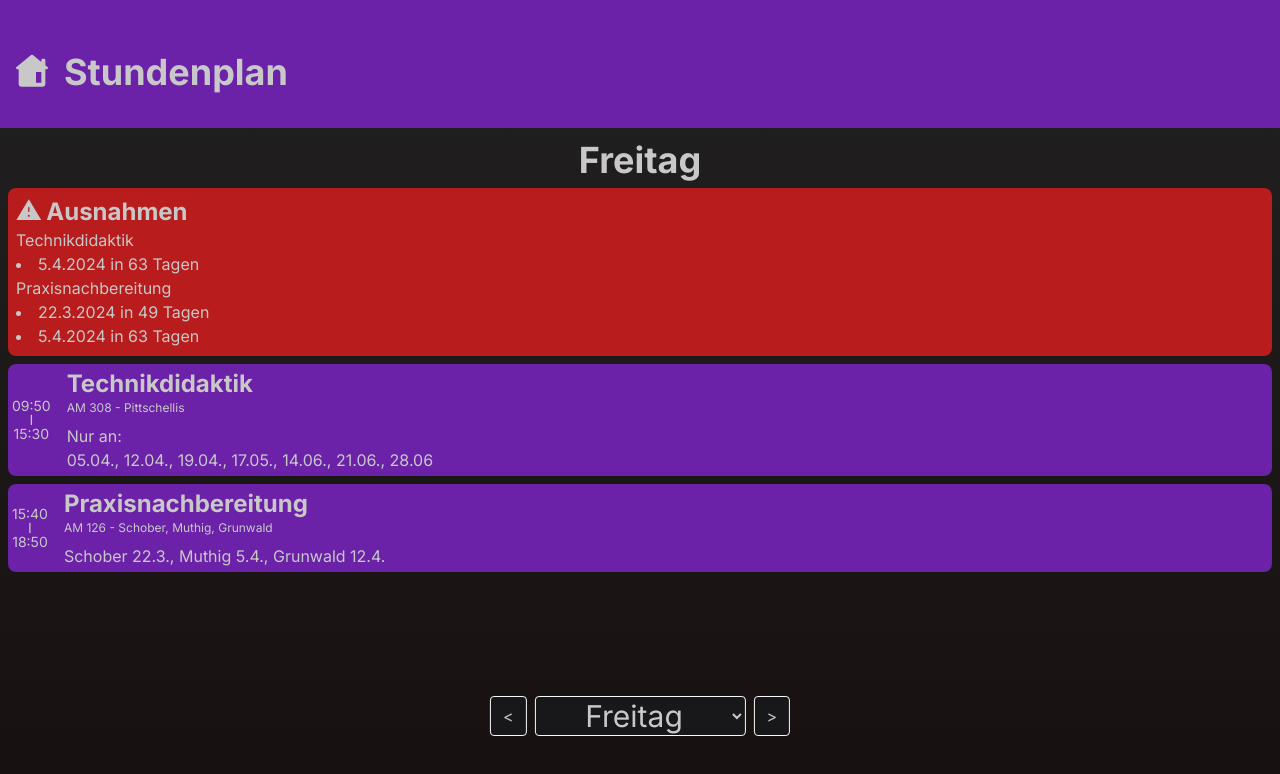
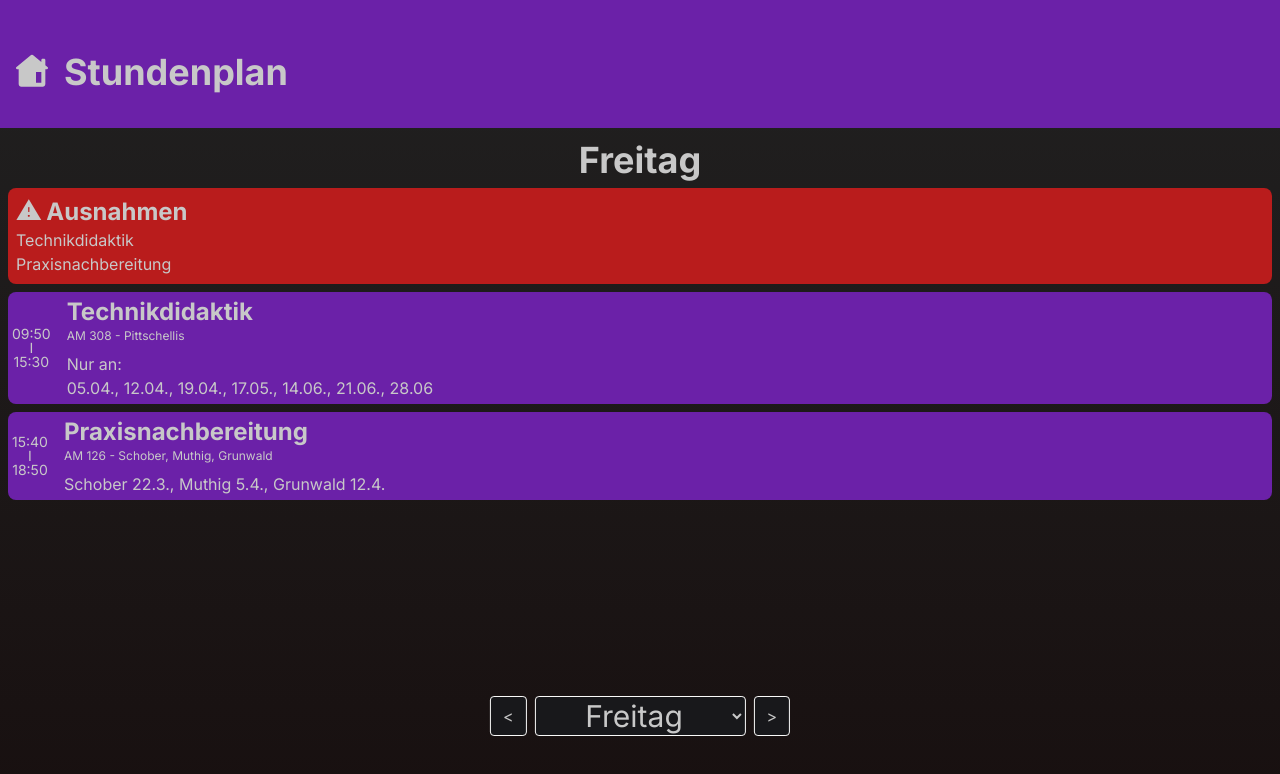
Before and after one commit to jmjules/KMM-Helper, a Next.js app: page /stundenplan in a window 1280 px wide. Shown: the top 774 px of the page. Built offline with nearby package versions, Linux system fonts and the light colour scheme.

Commit message:
removed saturday and changed warning messages slightly

```diff
--- a/src/app/stundenplan/components/Timetable.tsx
+++ b/src/app/stundenplan/components/Timetable.tsx
@@ -22,7 +22,7 @@ type ClassEntry = {
 }
 
 type TimetableData = {
-    [day in "Montag" | "Dienstag" | "Mittwoch" | "Donnerstag" | "Freitag" | "Samstag"]: {
+    [day in "Montag" | "Dienstag" | "Mittwoch" | "Donnerstag" | "Freitag"]: {
       [classKey: string]: ClassEntry;
     };
   };
@@ -34,10 +34,10 @@ type TimetableProps = {
 
 export default function Timetable ( {timeTableData}: TimetableProps ) {
 
-  const days: ('Montag' | 'Dienstag' | 'Mittwoch' | 'Donnerstag' | 'Freitag' | 'Samstag')[] = ["Montag", "Dienstag", "Mittwoch", "Donnerstag", "Freitag", "Samstag"]
+  const days: ('Montag' | 'Dienstag' | 'Mittwoch' | 'Donnerstag' | 'Freitag')[] = ["Montag", "Dienstag", "Mittwoch", "Donnerstag", "Freitag"]
 
 
-  const [selectedDay, setSelectedDay] = useState<'Montag' | 'Dienstag' | 'Mittwoch' | 'Donnerstag' | 'Freitag' | 'Samstag'>(days[0]);
+  const [selectedDay, setSelectedDay] = useState<'Montag' | 'Dienstag' | 'Mittwoch' | 'Donnerstag' | 'Freitag'>(days[0]);
 
   const [hasRendered, setHasRendered] = useState(false)
 
--- a/src/app/stundenplan/components/TimetableDisplay.tsx
+++ b/src/app/stundenplan/components/TimetableDisplay.tsx
@@ -14,7 +14,7 @@ type ClassEntry = {
 };
 
 type TimetableData = {
-  [day in "Montag" | "Dienstag" | "Mittwoch" | "Donnerstag" | "Freitag" | "Samstag"]: {
+  [day in "Montag" | "Dienstag" | "Mittwoch" | "Donnerstag" | "Freitag" ]: {
     [classKey: string]: ClassEntry;
   };
 };
@@ -28,7 +28,7 @@ type TimetableDisplayProps = {
 
 
 export default function TimetableDisplay({ selectedDay, data }: TimetableDisplayProps) {
-  const dayReference: string[] = ["Montag", "Dienstag", "Mittwoch", "Donnerstag", "Freitag", "Samstag"];
+  const dayReference: string[] = ["Montag", "Dienstag", "Mittwoch", "Donnerstag", "Freitag"];
 
 
 
@@ -58,9 +58,9 @@ export default function TimetableDisplay({ selectedDay, data }: TimetableDisplay
                     { arr[1].map((dateString) => (
                       <>
                         {
-                          compareToToday(dateString) >= 0 && compareToToday(dateString) < 70
+                          compareToToday(dateString) >= 0 && compareToToday(dateString) < 31
                             &&
-                          <li className="list-inside list-disc"> {new Date(dateString).toLocaleDateString("de-DE")} in {compareToToday(dateString)} Tagen </li>
+                          <li className="list-inside list-disc"> {createWarningText(dateString)} </li>
                         }
                       </>
                     )) }
@@ -118,3 +118,20 @@ function compareToToday(dayString : string) : number {
 
   return differenceDays
 }
+
+
+
+function createWarningText(dayString : string) : string {
+	const dayDiff : number = compareToToday(dayString)
+	const formattedDate : string = new Date(dayString).toLocaleDateString("de-DE")
+
+	if (dayDiff === 0) {
+		return "Heute"
+	}
+	else if (dayDiff === 1) {
+		return `Morgen am ${formattedDate}`
+	}
+	else {
+		return `In ${dayDiff} Tagen am ${formattedDate}`
+	}
+}
--- a/src/app/stundenplan/components/TimetableMenu.tsx
+++ b/src/app/stundenplan/components/TimetableMenu.tsx
@@ -1,14 +1,14 @@
 import PropTypes from "prop-types";
 
 type TimetableMenuProps = {
-    selectedDay: 'Montag' | 'Dienstag' | 'Mittwoch' | 'Donnerstag' | 'Freitag' | 'Samstag';
-    setSelectedDay: React.Dispatch<React.SetStateAction<'Montag' | 'Dienstag' | 'Mittwoch' | 'Donnerstag' | 'Freitag' | 'Samstag'>>;
+    selectedDay: 'Montag' | 'Dienstag' | 'Mittwoch' | 'Donnerstag' | 'Freitag';
+    setSelectedDay: React.Dispatch<React.SetStateAction<'Montag' | 'Dienstag' | 'Mittwoch' | 'Donnerstag' | 'Freitag'>>;
   };
 
 export default function TimetableMenu( {selectedDay, setSelectedDay}: TimetableMenuProps ) {
     const sD = selectedDay
     const test2 = setSelectedDay
-    const options: ('Montag' | 'Dienstag' | 'Mittwoch' | 'Donnerstag' | 'Freitag' | 'Samstag')[] = ["Montag", "Dienstag", "Mittwoch", "Donnerstag", "Freitag", "Samstag"]
+    const options: ('Montag' | 'Dienstag' | 'Mittwoch' | 'Donnerstag' | 'Freitag')[] = ["Montag", "Dienstag", "Mittwoch", "Donnerstag", "Freitag"]
     // const [selectedOption, setSelectedOption] = useState(options[0])
 
     const handleClick = (direction : string) => {
@@ -37,7 +37,7 @@ export default function TimetableMenu( {selectedDay, setSelectedDay}: TimetableM
             <select
             className="text-3xl bg-zinc-900 border border-stone-50 rounded px-3 text-center"
             value={selectedDay}
-            onChange={(e) => setSelectedDay(e.target.value as 'Montag' | 'Dienstag' | 'Mittwoch' | 'Donnerstag' | 'Freitag' | 'Samstag')}
+            onChange={(e) => setSelectedDay(e.target.value as 'Montag' | 'Dienstag' | 'Mittwoch' | 'Donnerstag' | 'Freitag')}
             >
                 {options.map((option) => (
                     <option key={option} value={option} className="bg-zinc-700"> {option} </option>
--- a/src/app/stundenplan/data.json
+++ b/src/app/stundenplan/data.json
@@ -98,8 +98,5 @@
             "link": [],
             "exceptions": ["2024-03-22", "2024-04-05", "2024-04-12"]
         }
-    ],
-    "Samstag": [
-
     ]
 }
```
